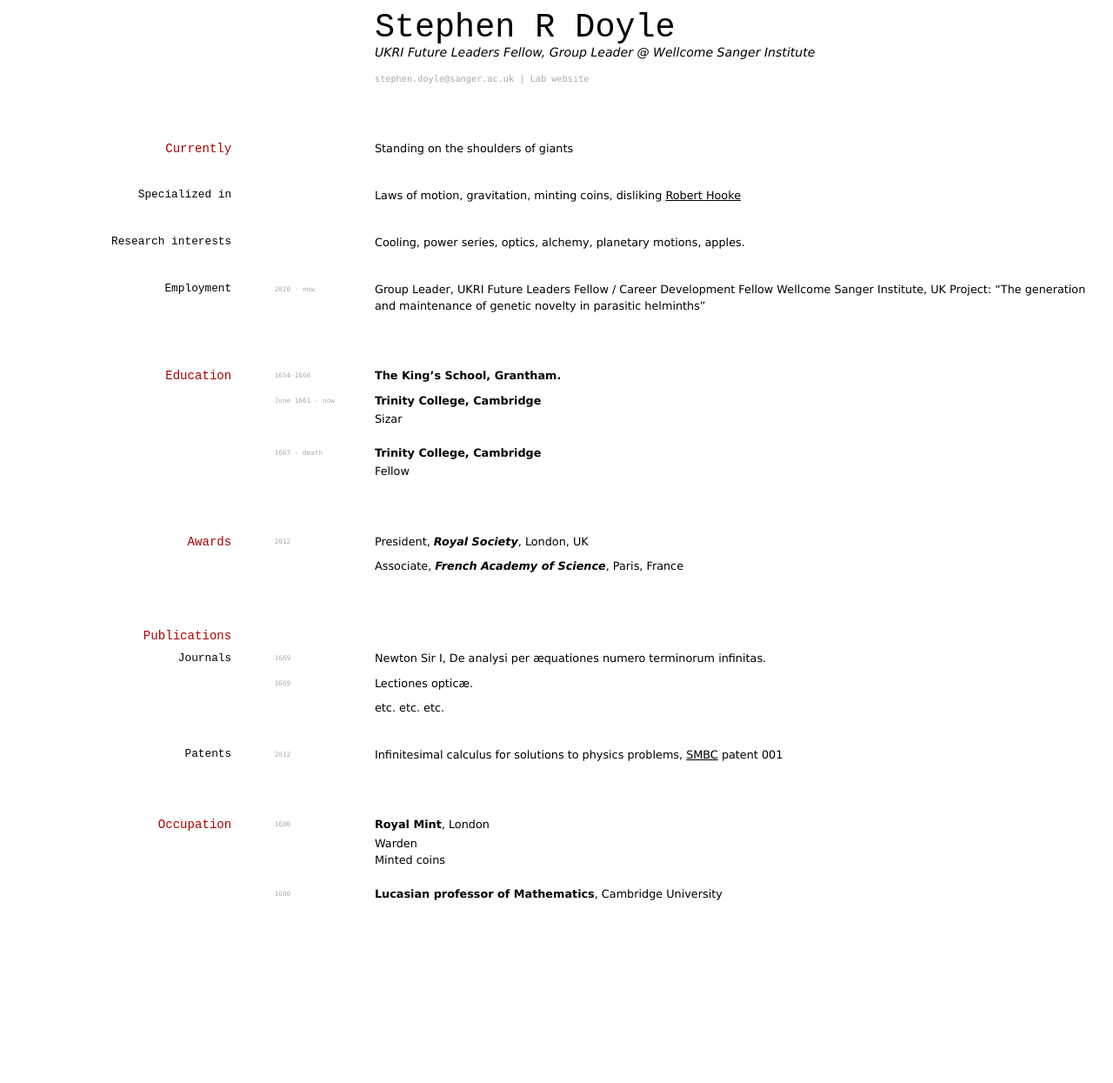
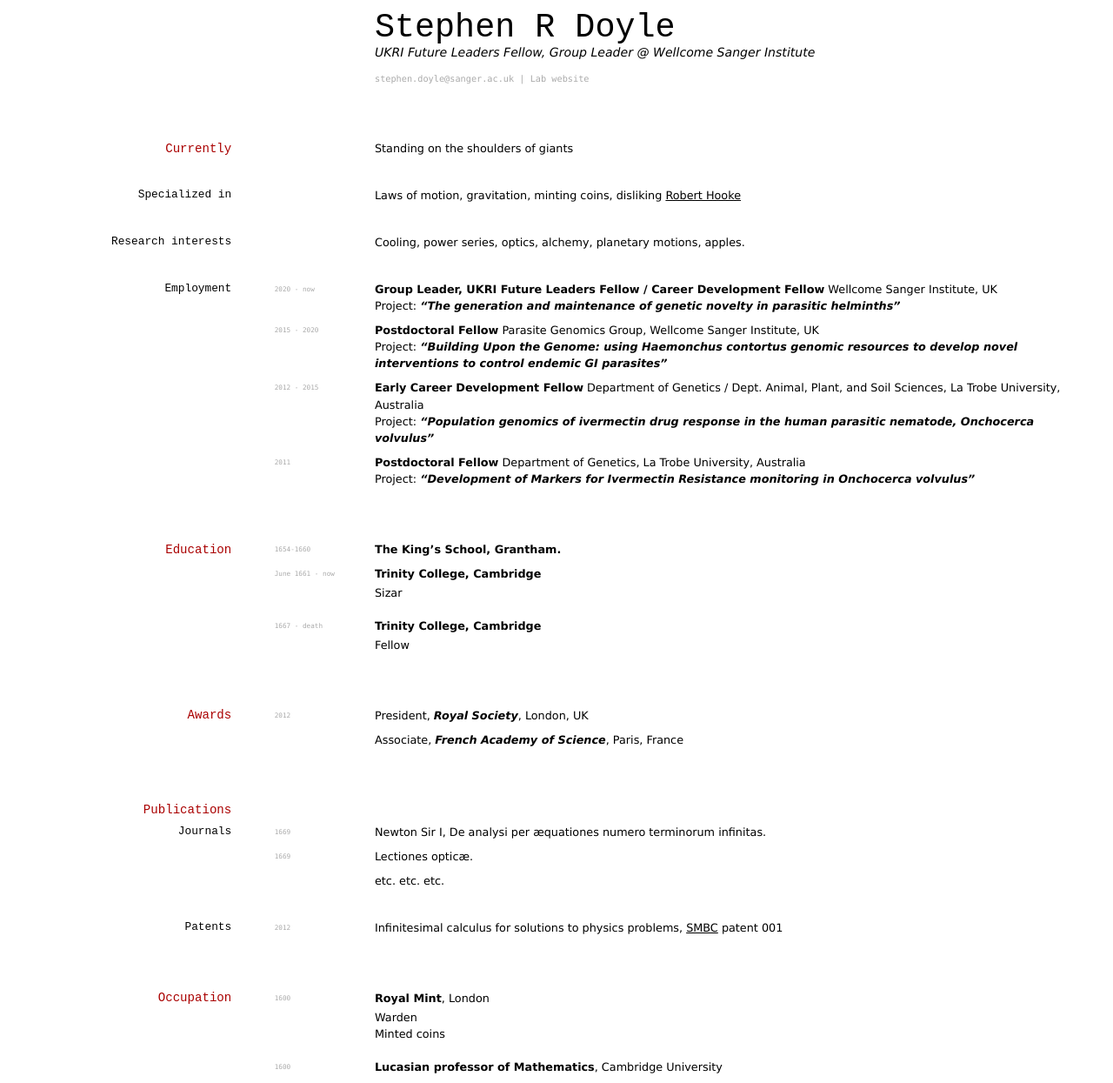
Before and after one commit to elipapa/markdown-cv, a Jekyll site: the page built from index.md, in a window 1280 px wide. Shown: the whole page at 87% size. Built offline with Jekyll 4.4.1, drawn with Linux system fonts in a browser that asks for light colours; before the commit the page ends 1046 px from its top, so only the background shows below that.

Commit message:
updating CV

```diff
--- a/index.md
+++ b/index.md
@@ -26,9 +26,26 @@ Cooling, power series, optics, alchemy, planetary motions, apples.
 
 ### Employment
 `2020 - now`
-Group Leader, UKRI Future Leaders Fellow / Career Development Fellow
+**Group Leader, UKRI Future Leaders Fellow / Career Development Fellow**
 Wellcome Sanger Institute, UK
-Project: “The generation and maintenance of genetic novelty in parasitic helminths”
+Project: *“The generation and maintenance of genetic novelty in parasitic helminths”*
+
+`2015 - 2020`
+**Postdoctoral Fellow**
+Parasite Genomics Group, Wellcome Sanger Institute, UK
+Project: *“Building Upon the Genome: using Haemonchus contortus genomic resources to develop novel interventions to control endemic GI parasites”*
+
+`2012 - 2015`
+**Early Career Development Fellow**
+Department of Genetics / Dept. Animal, Plant, and Soil Sciences, La Trobe University, Australia
+Project: *“Population genomics of ivermectin drug response in the human parasitic nematode, Onchocerca volvulus”*
+
+`2011`
+**Postdoctoral Fellow**
+Department of Genetics, La Trobe University, Australia
+Project: *“Development of Markers for Ivermectin Resistance monitoring in
+Onchocerca volvulus”*
+
 
 
 
```
